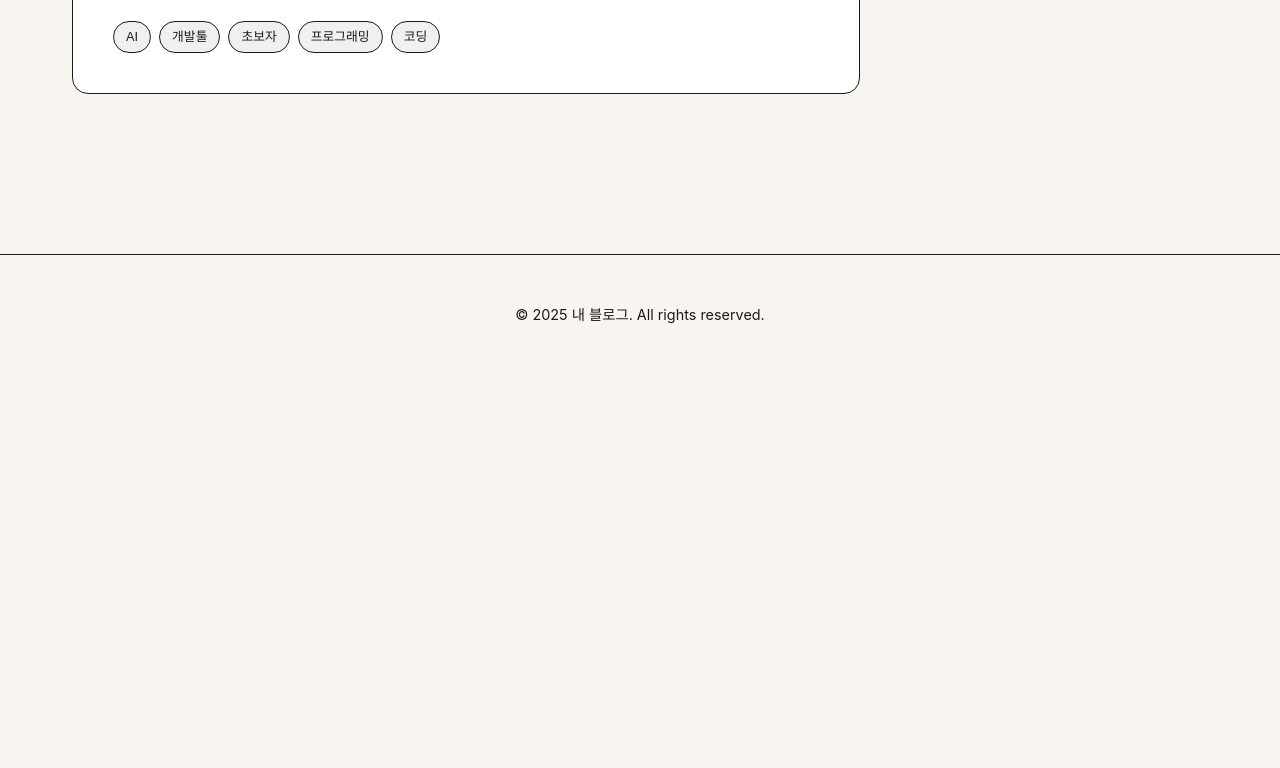
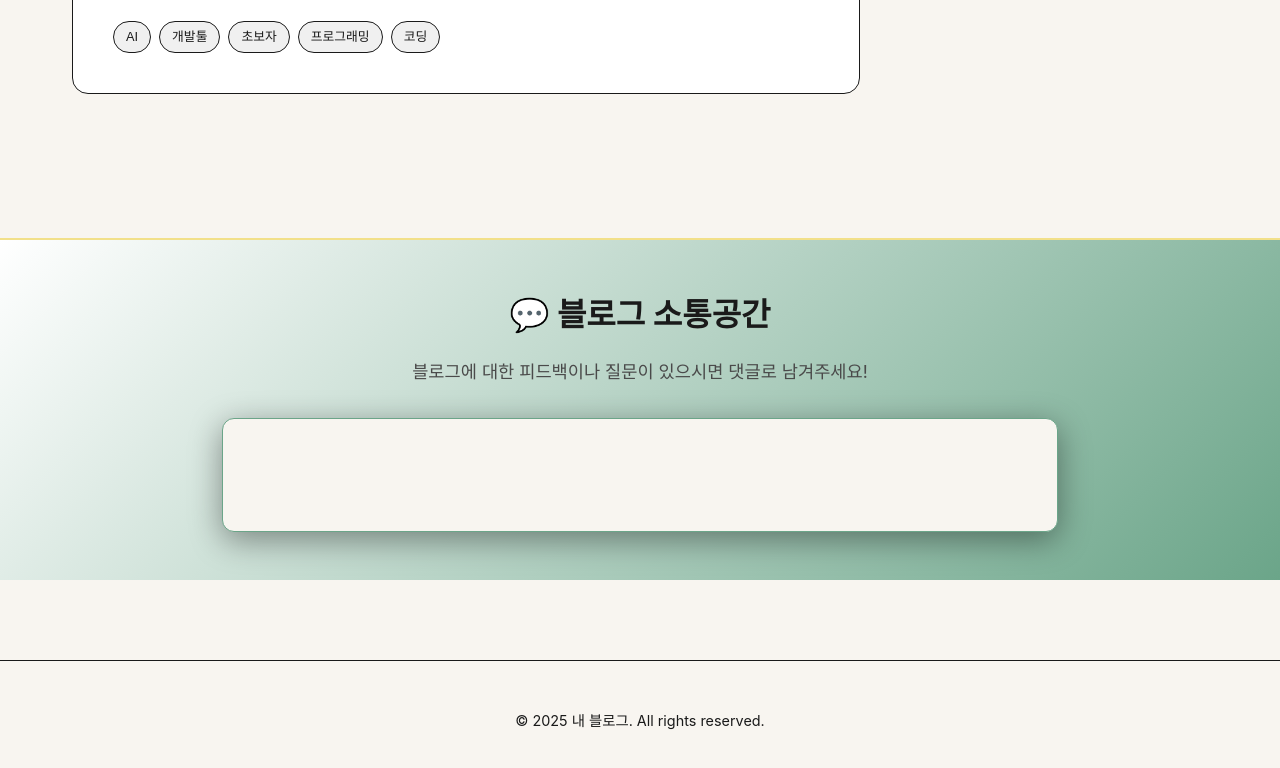
Before and after one commit to jyej0a/jyej0a, a plain HTML site: page index.html in a window 1280 px wide. Shown: the part 855-1623 px from the top of the page. Before the commit the page ends 1230 px from the top, so only its background shows below. Drawn offline with nearby package versions, Linux system fonts and the light colour scheme.

Commit message:
feat: 메인 화면에 댓글 기능 추가

```diff
--- a/css/style.css
+++ b/css/style.css
@@ -592,6 +592,69 @@ body {
     margin-top: 3rem;
 }
 
+/* 메인 화면 전용 댓글 섹션 */
+.main-comments-section {
+    margin-top: 4rem;
+    padding: 3rem 0;
+    background: linear-gradient(135deg, var(--secondary-bg) 0%, var(--accent-green) 100%);
+    border-top: 2px solid var(--highlight-green);
+}
+
+.main-comments-section .container {
+    max-width: 900px;
+    margin: 0 auto;
+    padding: 0 2rem;
+}
+
+.comments-title {
+    font-size: 2rem;
+    font-weight: 700;
+    color: var(--text-primary);
+    margin-bottom: 1rem;
+    text-align: center;
+}
+
+.comments-description {
+    font-size: 1.1rem;
+    color: var(--text-secondary);
+    text-align: center;
+    margin-bottom: 2rem;
+    line-height: 1.6;
+}
+
+.main-giscus-container {
+    background-color: var(--primary-bg);
+    border-radius: 12px;
+    padding: 2rem;
+    box-shadow: 0 8px 32px rgba(0, 0, 0, 0.4);
+    border: 1px solid var(--accent-green);
+}
+
+/* 반응형 디자인 */
+@media (max-width: 768px) {
+    .main-comments-section {
+        margin-top: 2rem;
+        padding: 2rem 0;
+    }
+
+    .main-comments-section .container {
+        padding: 0 1rem;
+    }
+
+    .comments-title {
+        font-size: 1.5rem;
+    }
+
+    .comments-description {
+        font-size: 1rem;
+        padding: 0 1rem;
+    }
+
+    .main-giscus-container {
+        padding: 1rem;
+    }
+}
+
 /* 검색 결과 없음 */
 .no-results {
     text-align: center;
@@ -716,7 +779,8 @@ body {
     .search-container,
     .filters,
     .back-link,
-    .giscus-container {
+    .giscus-container,
+    .main-comments-section {
         display: none !important;
     }
 
--- a/index.html
+++ b/index.html
@@ -57,6 +57,17 @@
         </aside>
     </main>
 
+    <!-- 메인 화면 전용 댓글 섹션 -->
+    <section class="main-comments-section">
+        <div class="container">
+            <h2 class="comments-title">💬 블로그 소통공간</h2>
+            <p class="comments-description">블로그에 대한 피드백이나 질문이 있으시면 댓글로 남겨주세요!</p>
+            <div id="main-giscus-container" class="main-giscus-container">
+                <!-- Giscus 댓글이 여기에 로드됩니다 -->
+            </div>
+        </div>
+    </section>
+
     <footer class="site-footer">
         <div class="container">
             <p>&copy; 2025 내 블로그. All rights reserved.</p>
@@ -65,6 +76,7 @@
 
     <script src="js/app.js"></script>
     <script src="js/search.js"></script>
+    <script src="js/main-comments.js"></script>
 </body>
 
 </html>
--- /dev/null
+++ b/js/main-comments.js
@@ -0,0 +1,61 @@
+// main-comments.js - 메인 화면용 Giscus 댓글 시스템
+
+// 메인 화면 전용 Giscus 댓글 로드
+function loadMainGiscus() {
+    // 기존 Giscus 컨테이너가 있으면 제거
+    const existingGiscus = document.getElementById('main-giscus');
+    if (existingGiscus) {
+        existingGiscus.remove();
+    }
+
+    // Giscus 컨테이너 생성
+    const giscusContainer = document.createElement('div');
+    giscusContainer.className = 'giscus-container';
+    giscusContainer.id = 'main-giscus';
+
+    // 메인 Giscus 컨테이너에 추가
+    const mainContainer = document.getElementById('main-giscus-container');
+    if (!mainContainer) {
+        console.error('main-giscus-container를 찾을 수 없습니다.');
+        return;
+    }
+    mainContainer.appendChild(giscusContainer);
+
+    // Giscus 스크립트 생성 및 설정 (메인 화면 전용)
+    const script = document.createElement('script');
+    script.src = 'https://giscus.app/client.js';
+    script.setAttribute('data-repo', 'jyej0a/jyej0a');
+    script.setAttribute('data-repo-id', 'R_kgDOQLHmDQ');
+    script.setAttribute('data-category', 'General');
+    script.setAttribute('data-category-id', 'DIC_kwDOQLHmDc4CxMdu');
+
+    // 메인 화면은 특정 페이지 매핑이 아닌 전체 댓글로 설정
+    script.setAttribute('data-mapping', 'pathname');
+    script.setAttribute('data-term', '메인 페이지 - 블로그 소통공간');
+
+    script.setAttribute('data-strict', '0');
+    script.setAttribute('data-reactions-enabled', '1');
+    script.setAttribute('data-emit-metadata', '1');
+    script.setAttribute('data-input-position', 'bottom');
+    script.setAttribute('data-theme', 'preferred_color_scheme');
+    script.setAttribute('data-lang', 'ko');
+    script.crossOrigin = 'anonymous';
+    script.async = true;
+
+    // Giscus 컨테이너에 스크립트 추가
+    giscusContainer.appendChild(script);
+}
+
+// 페이지 로드 시 메인 댓글 로드
+document.addEventListener('DOMContentLoaded', () => {
+    // 약간의 지연을 두어 페이지 렌더링 후 로드
+    setTimeout(loadMainGiscus, 500);
+});
+
+// 페이지가 다시 로드될 때를 대비한 이벤트 리스너
+window.addEventListener('load', () => {
+    // 이미 로드되었으면 다시 로드하지 않음
+    if (!document.getElementById('main-giscus')) {
+        loadMainGiscus();
+    }
+});
```
